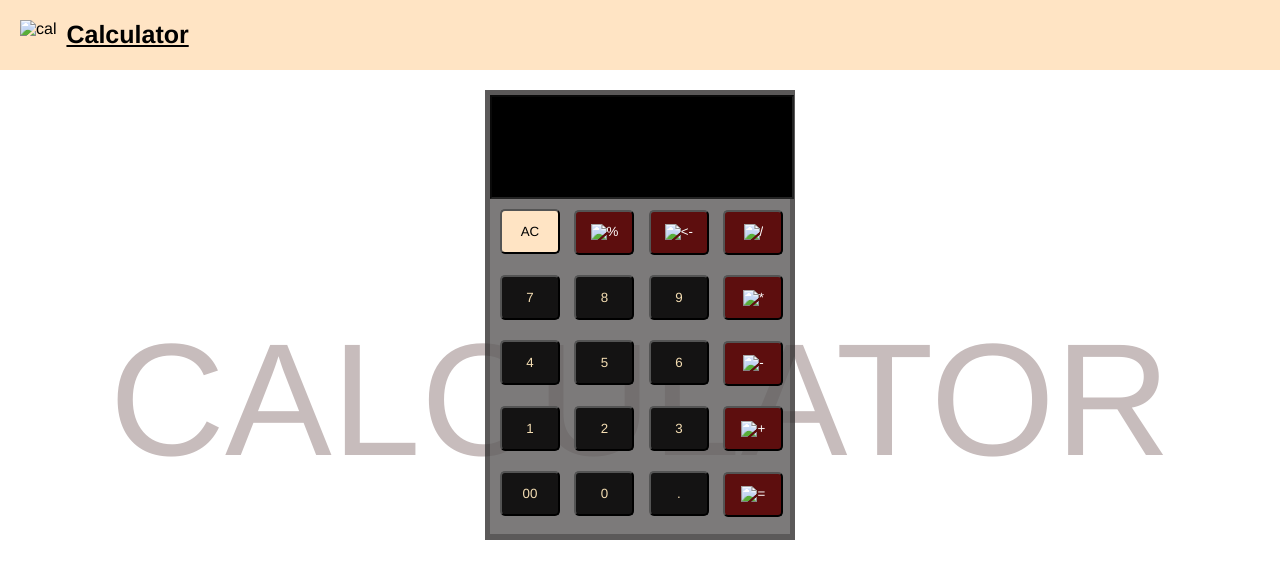
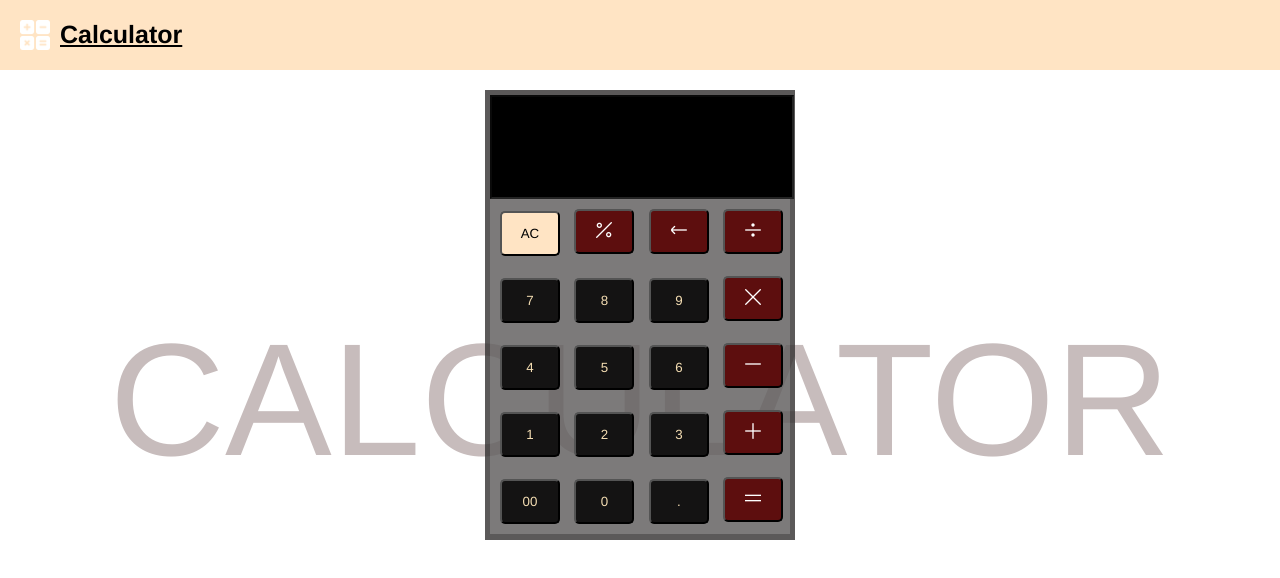
Before and after one commit to Arjun039Gautam/Calculator, a plain HTML site: page index.html in a window 1280 px wide. Drawn offline with Linux system fonts and the light colour scheme.

Commit message:
path changes

```diff
--- a/index.html
+++ b/index.html
@@ -10,7 +10,7 @@
 <body>
     <main>
         <header>
-            <img class="cal" src="./images/calculator.png" alt="cal">
+            <img class="cal" src="\calculator.png" alt="cal">
             <h1>Calculator</h1>
         </header>
         <div class="watermark"> <!-- Move watermark outside the container -->
@@ -20,25 +20,25 @@
             <input type="text" id="screen" disabled>
             <div class="buttons">
                 <button class="btn clear">AC</button>
-                <button class="btn operator"><img src="./images/percentage (1).png" alt="%"></button>
-                <button class="btn operator"><img src="./images/arrow-left.png" alt="<-"></button>
-                <button class="btn operator"><img src="./images/divide (1).png" alt="/"></button>
+                <button class="btn operator"><img src="./percentage (1).png" alt="%"></button>
+                <button class="btn operator"><img src="./arrow-left.png" alt="<-"></button>
+                <button class="btn operator"><img src="./divide (1).png" alt="/"></button>
                 <button class="btn">7</button>
                 <button class="btn">8</button>
                 <button class="btn">9</button>
-                <button class="btn operator"><img src="./images/cross.png" alt="*"></button>
+                <button class="btn operator"><img src="./cross.png" alt="*"></button>
                 <button class="btn">4</button>
                 <button class="btn">5</button>
                 <button class="btn">6</button>
-                <button class="btn operator"><img src="./images/minus.png" alt="-"></button>
+                <button class="btn operator"><img src="./minus.png" alt="-"></button>
                 <button class="btn">1</button>
                 <button class="btn">2</button>
                 <button class="btn">3</button>
-                <button class="btn operator"><img src="./images/plus.png" alt="+"></button>
+                <button class="btn operator"><img src="./plus.png" alt="+"></button>
                 <button class="btn">00</button>
                 <button class="btn">0</button>
                 <button class="btn">.</button>
-                <button class="btn operator"><img src="./images/equals (1).png" alt="="></button>
+                <button class="btn operator"><img src="./equals (1).png" alt="="></button>
             </div>
         </div>
     </main>
```
